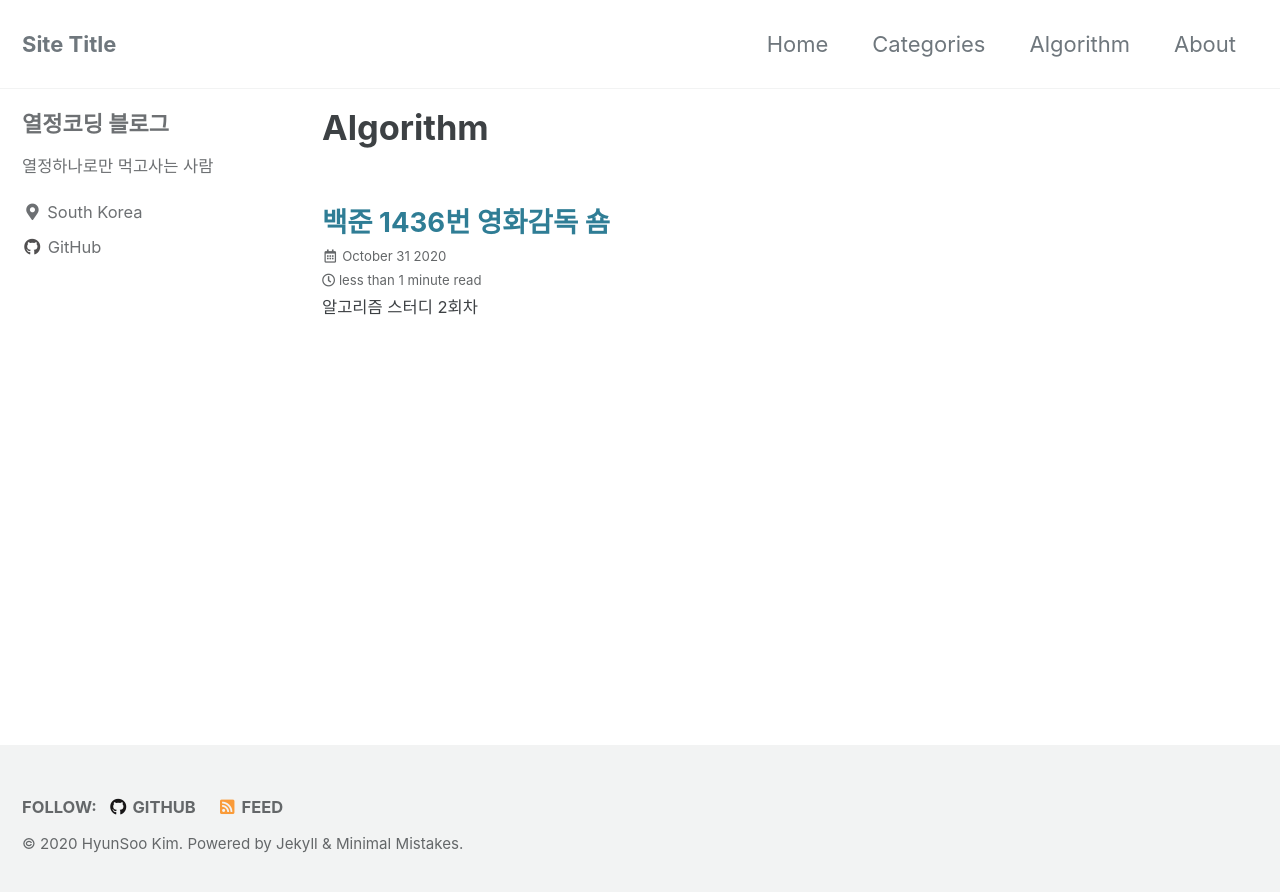
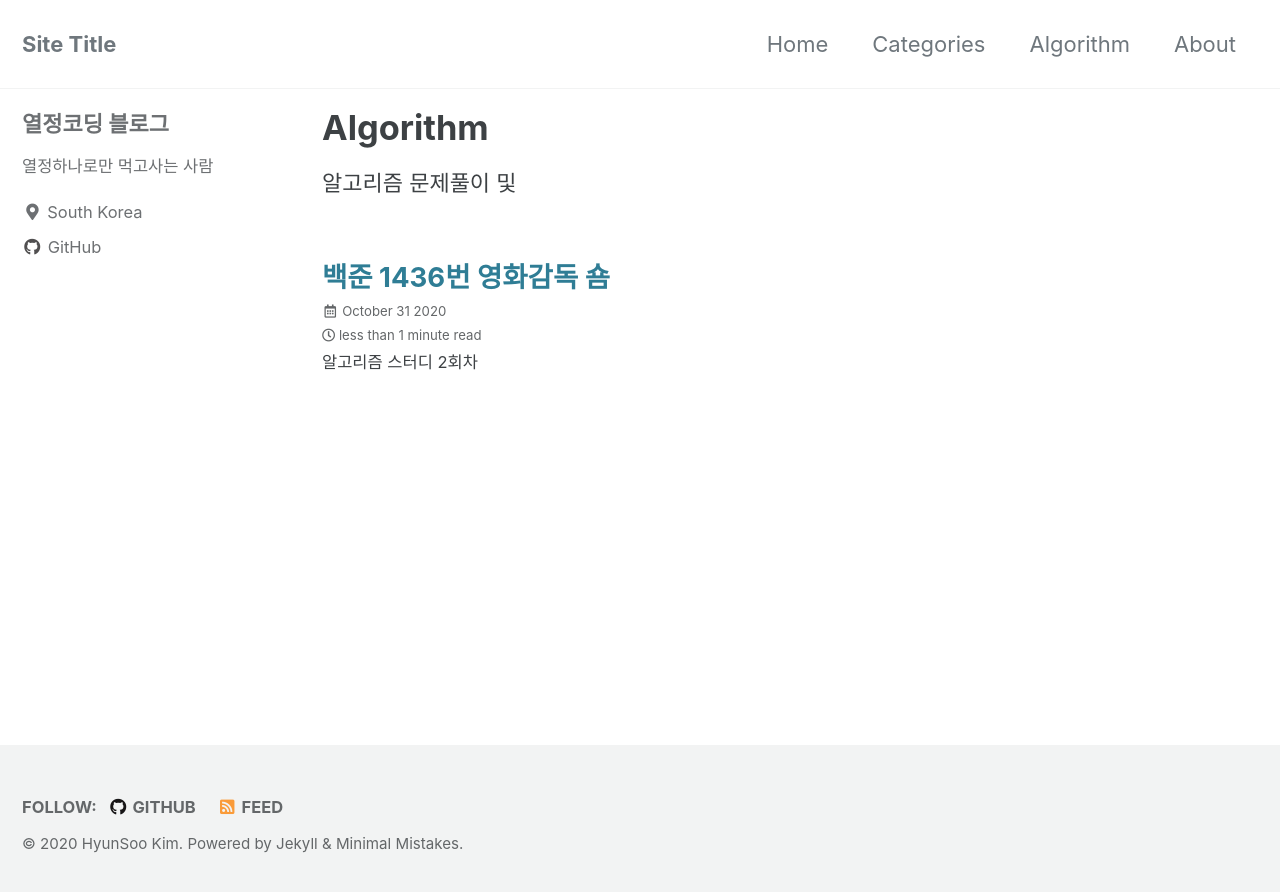
Before and after one commit to Nicholas-Kim/Nicholas-Kim.github.io, a Jekyll site: the page built from _pages/Algorithm.md, in a window 1280 px wide. Shown: the top 892 px of the page. Built offline with Jekyll 4.4.1, drawn with Linux system fonts in a browser that asks for light colours; cached includes are drawn as plain includes.

Commit message:
Update Algorithm.md

```diff
--- a/_pages/Algorithm.md
+++ b/_pages/Algorithm.md
@@ -5,3 +5,5 @@ layout: category
 author_profile: true
 taxonomy: Algorithm
 ---
+
+알고리즘 문제풀이 및
```
